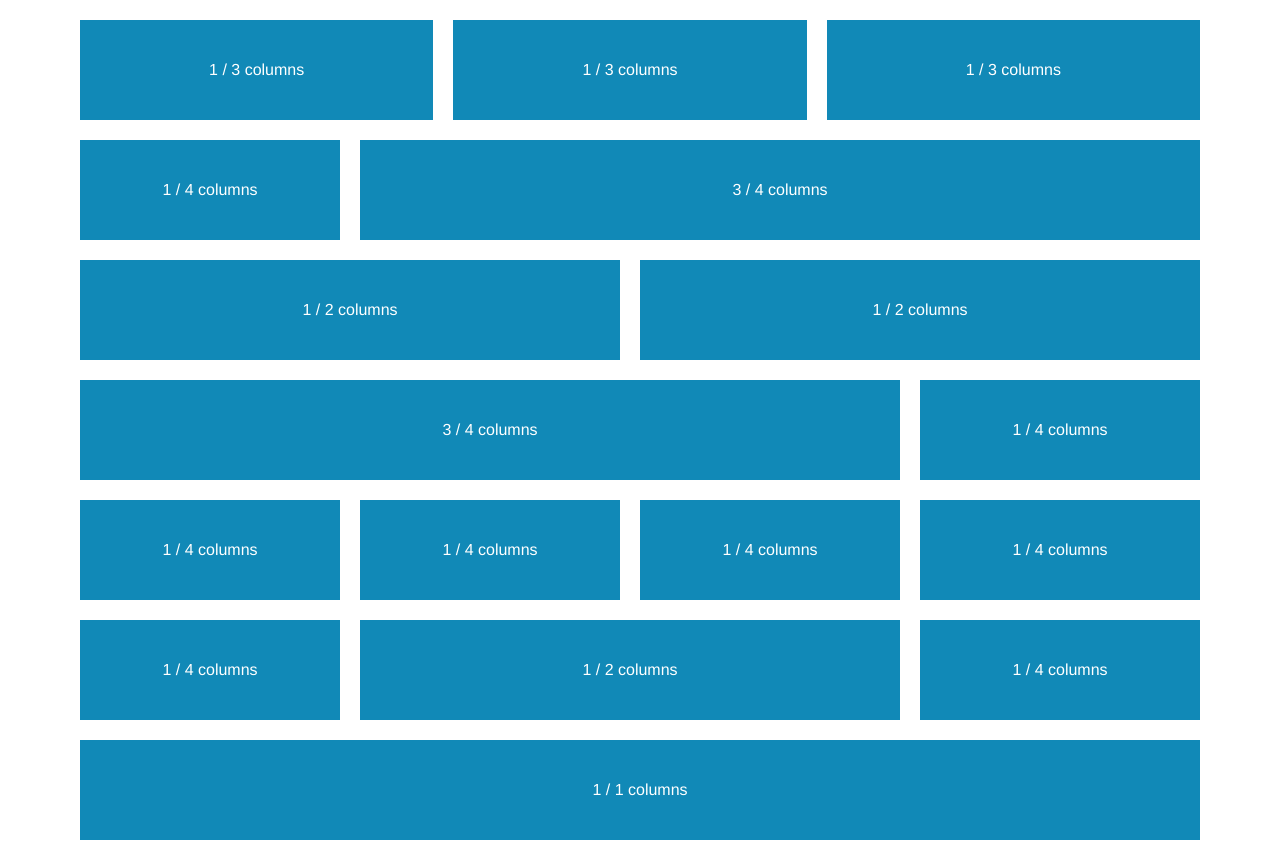
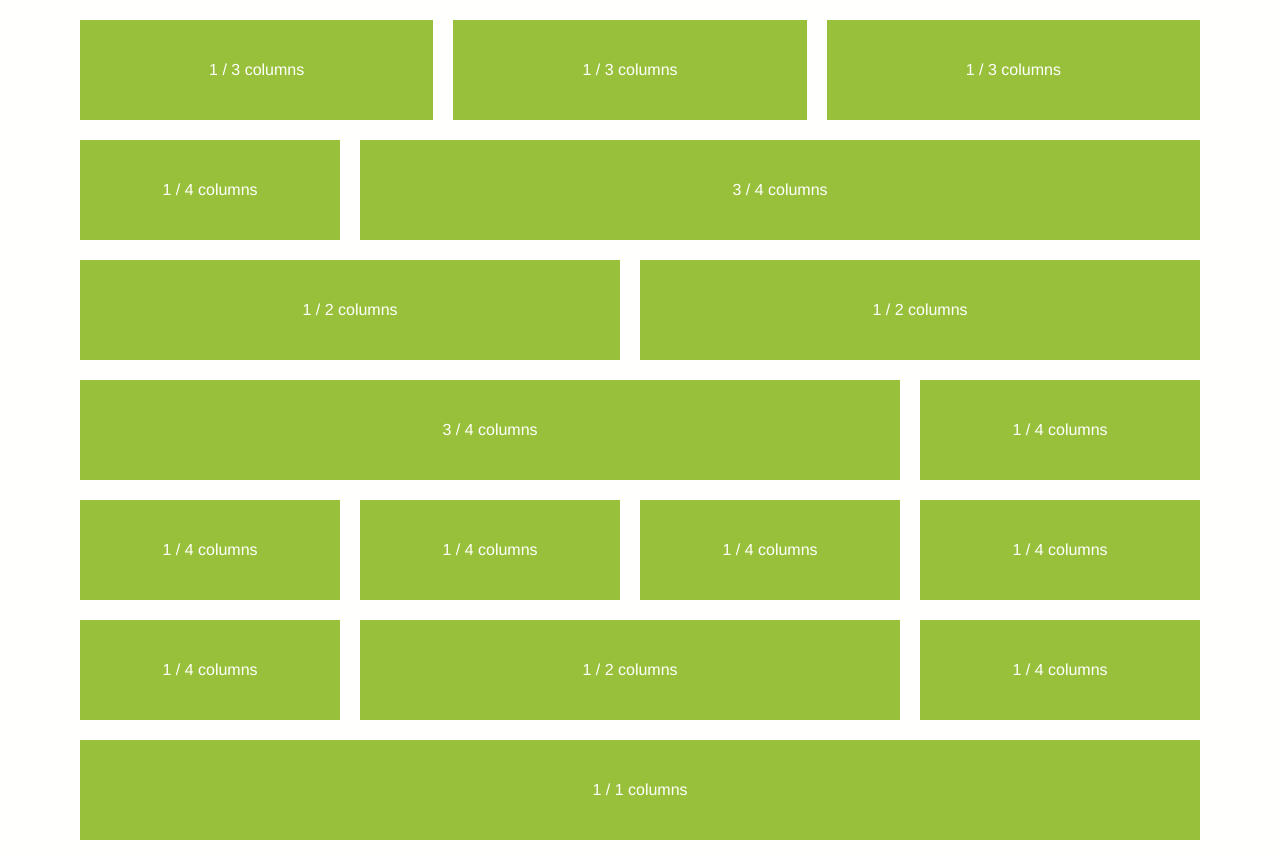
Before and after one commit to samikeijonen/foxnet-simple-grid, a plain HTML site: page index.html in a window 1280 px wide. Drawn offline with Linux system fonts and the light colour scheme.

Commit message:
Some cleanup.

```diff
--- a/css/foxnetsimplegrid.css
+++ b/css/foxnetsimplegrid.css
@@ -22,7 +22,6 @@ article,aside,details,figcaption,figure,footer,header,hgroup,nav,section,summary
 /* Body styles. */
 body {
 	font-size: 100%;
-	width: 100%;
 }
 
 /* Container. */
--- a/css/style.css
+++ b/css/style.css
@@ -1,4 +1,5 @@
 body {
+	background: #fffffe;
 	font-family: "Helvetica Neue", Helvetica, Arial, sans-serif;
 	margin-bottom: 20px;
 }
@@ -6,7 +7,7 @@ body {
 .container p {
 	color: #fff;
 	line-height: 100px;
-	background: #1189b7;
+	background: #99c03b;
 	text-align: center;
 	margin: 20px 0 0 0;
 }
```
Also changed, not shown: index.html (+2 -0 lines).
